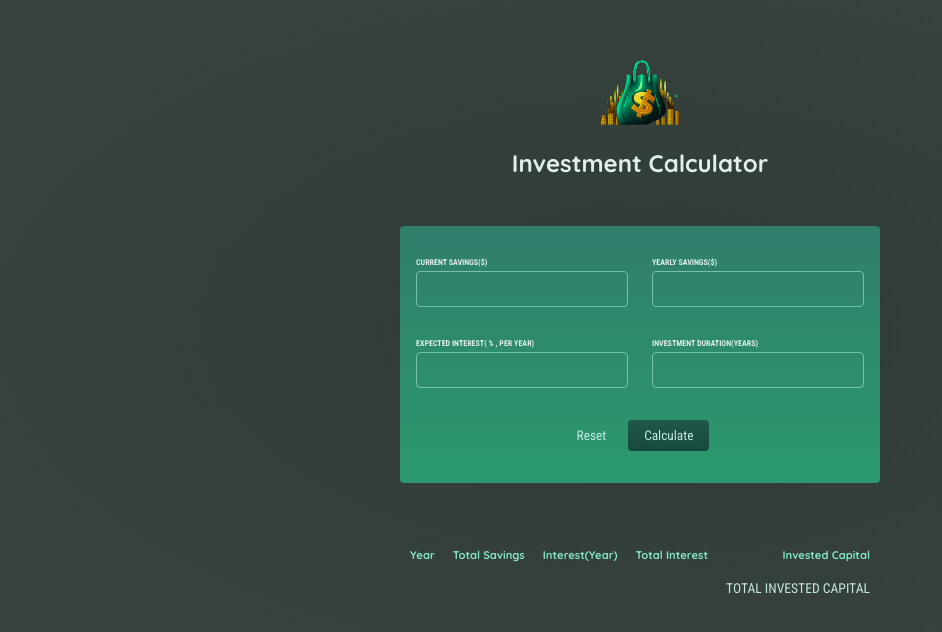
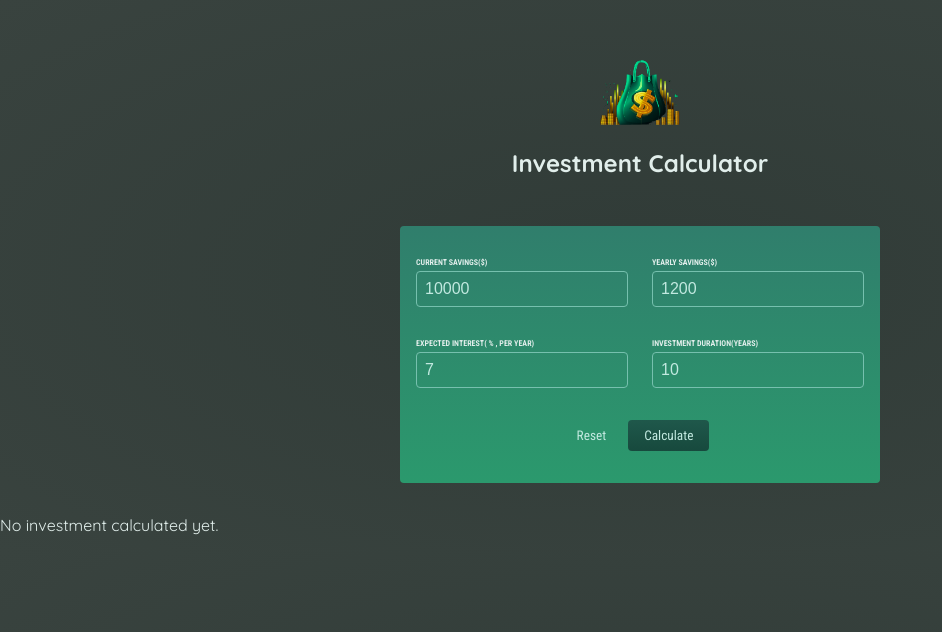
Before and after one commit to asmaaadel0/Investment-Calculator, a React (Create React App) app: page / in a window 1280 px wide. Shown: the top 632 px of the page, without its empty margins (0-942 px from the left). Built offline with nearby package versions, Linux system fonts and the light colour scheme.

Commit message:
update calculator

```diff
--- a/src/App.js
+++ b/src/App.js
@@ -5,17 +5,35 @@ import TheResult from "./component/Investment-Calculator/TheResult";
 import Calculator from "./component/Investment-Calculator/Calculator";
 
 function App() {
-  const [yearlyData, setYearlyData] = useState("");
-  const submitData = (yearlyData) => {
-    setYearlyData(yearlyData);
+  const [userInput, setUserInput] = useState(null);
+  const calculateHandler = (userInput) => {
+    setUserInput(userInput);
   };
+  const yearlyData = [];
+  if (userInput) {
+    let currentSavings = +userInput["current-savings"]; // feel free to change the shape of this input object!
+    const yearlyContribution = +userInput["yearly-contribution"]; // as mentioned: feel free to change the shape...
+    const expectedReturn = +userInput["expected-return"] / 100;
+    const duration = +userInput["duration"];
+
+    for (let i = 0; i < duration; i++) {
+      const yearlyInterest = currentSavings * expectedReturn;
+      currentSavings += yearlyInterest + yearlyContribution;
+      yearlyData.push({
+        year: i + 1,
+        yearlyInterest: yearlyInterest,
+        savingsEndOfYear: currentSavings,
+        yearlyContribution: yearlyContribution,
+      });
+    }
+  }
+
   return (
     <div>
       <TheHeader />
-      <Calculator onSubmitData={submitData} />{" "}
-      {/* Todo: Show below table conditionally (only once result data is available) */}{" "}
-      {/* Show fallback text if no data is available */}{" "}
-      <TheResult yearlyData={yearlyData} />{" "}
+      <Calculator onCalculate={calculateHandler} />{" "}
+      {!userInput && <p> No investment calculated yet. </p>}{" "}
+      {userInput && <TheResult data={yearlyData} />}{" "}
     </div>
   );
 }
--- a/src/component/Investment-Calculator/Calculator.js
+++ b/src/component/Investment-Calculator/Calculator.js
@@ -1,46 +1,58 @@
-import React from "react";
+import React, { useState } from "react";
 
 import "./Calculator.css";
+
+const initialUserInput = {
+  "current-savings": 10000,
+  "yearly-contribution": 1200,
+  "expected-return": 7,
+  duration: 10,
+};
 const Calculator = (props) => {
-  const calculateHandler = (userInput) => {
-    userInput.preventDefault();
-    // Should be triggered when form is submitted
-    // You might not directly want to bind it to the submit event on the form though...
+  const [userInput, setUserInput] = useState(initialUserInput);
 
-    const yearlyData = []; // per-year results
+  const submitHandler = (props) => {
+    props.preventDefault();
+    props.onCalculate(userInput);
+  };
 
-    let currentSavings = +userInput["current-savings"]; // feel free to change the shape of this input object!
-    const yearlyContribution = +userInput["yearly-contribution"]; // as mentioned: feel free to change the shape...
-    const expectedReturn = +userInput["expected-return"] / 100;
-    const duration = +userInput["duration"];
+  const resetHandler = () => {
+    setUserInput(initialUserInput);
+  };
 
-    // The below code calculates yearly results (total savings, interest etc)
-    for (let i = 0; i < duration; i++) {
-      const yearlyInterest = currentSavings * expectedReturn;
-      currentSavings += yearlyInterest + yearlyContribution;
-      yearlyData.push({
-        // feel free to change the shape of the data pushed to the array!
-        year: i + 1,
-        yearlyInterest: yearlyInterest,
-        savingsEndOfYear: currentSavings,
-        yearlyContribution: yearlyContribution,
-      });
-    }
-
-    // do something with yearlyData ...
-    props.onSubmitData(yearlyData);
+  const changeHandler = (input, value) => {
+    setUserInput((prevInput) => {
+      return {
+        ...prevInput,
+        [input]: value,
+      };
+    });
   };
 
   return (
-    <form className="form" onSubmit={calculateHandler}>
+    <form className="form" onSubmit={submitHandler}>
       <div className="input-group">
         <p>
           <label htmlFor="current-savings"> Current Savings($) </label>{" "}
-          <input type="number" id="current-savings" />
+          <input
+            onChange={(event) =>
+              changeHandler("current-savings", event.target.value)
+            }
+            value={userInput["current-savings"]}
+            type="number"
+            id="current-savings"
+          />
         </p>{" "}
         <p>
           <label htmlFor="yearly-contribution"> Yearly Savings($) </label>{" "}
-          <input type="number" id="yearly-contribution" />
+          <input
+            onChange={(event) =>
+              changeHandler("yearly-contribution", event.target.value)
+            }
+            value={userInput["yearly-contribution"]}
+            type="number"
+            id="yearly-contribution"
+          />
         </p>{" "}
       </div>{" "}
       <div className="input-group">
@@ -48,15 +60,27 @@ const Calculator = (props) => {
           <label htmlFor="expected-return">
             Expected Interest( % , per year){" "}
           </label>{" "}
-          <input type="number" id="expected-return" />
+          <input
+            onChange={(event) =>
+              changeHandler("expected-return", event.target.value)
+            }
+            value={userInput["expected-return"]}
+            type="number"
+            id="expected-return"
+          />
         </p>{" "}
         <p>
           <label htmlFor="duration"> Investment Duration(years) </label>{" "}
-          <input type="number" id="duration" />
+          <input
+            onChange={(event) => changeHandler("duration", event.target.value)}
+            value={userInput["duration"]}
+            type="number"
+            id="duration"
+          />
         </p>{" "}
       </div>{" "}
       <p className="actions">
-        <button type="reset" className="buttonAlt">
+        <button type="reset" className="buttonAlt" onClick={resetHandler}>
           Reset{" "}
         </button>{" "}
         <button type="submit" className="button">
```
